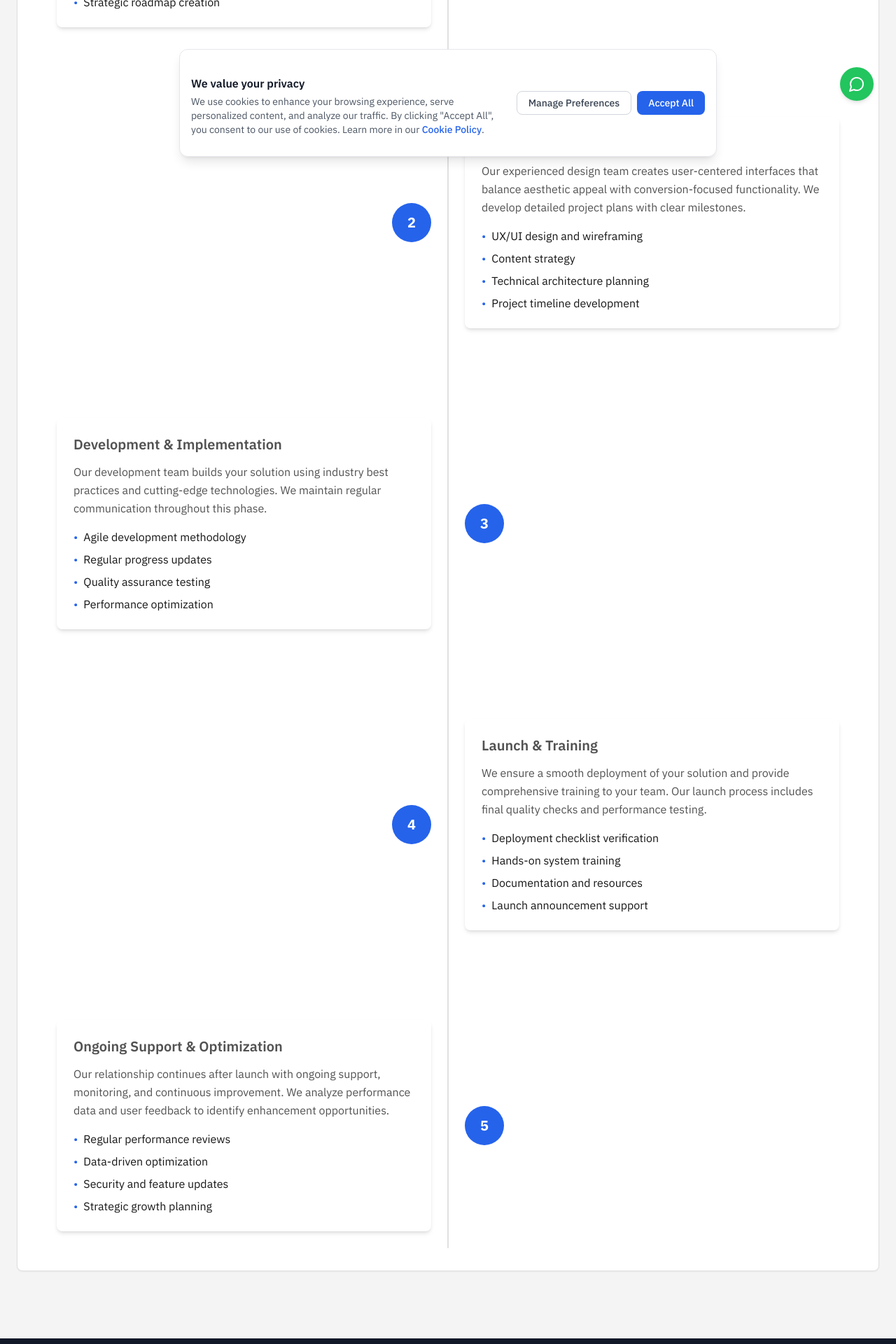
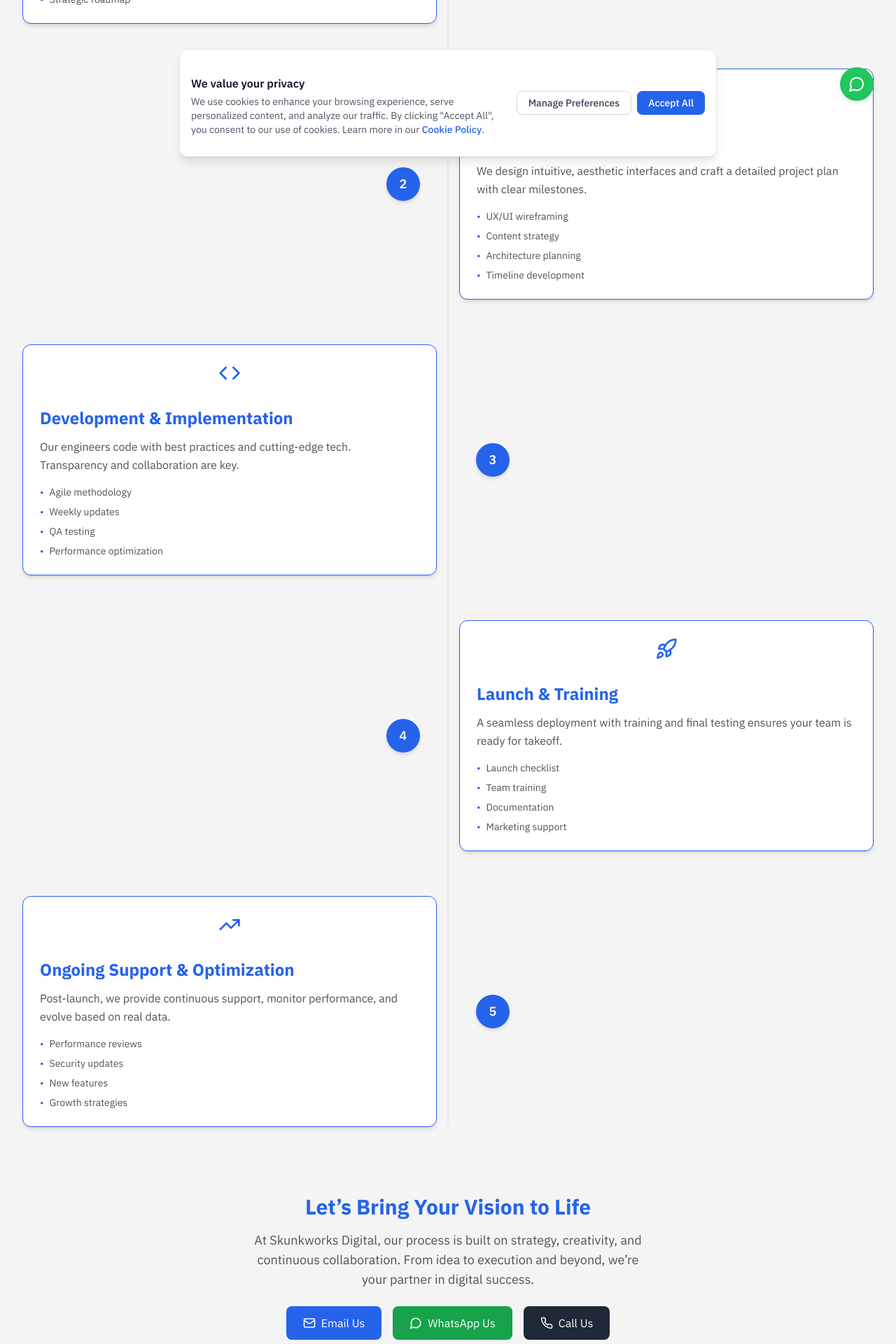
Before and after one commit to Skunkworks-Digital/www, a React (Vite) app: page /process in a window 1280 px wide. Shown: the part 560-2480 px from the top of the page at 70% size. Built offline with nearby package versions, Linux system fonts and the light colour scheme.

Commit message:
Update Process.tsx

```diff
--- a/src/components/Process.tsx
+++ b/src/components/Process.tsx
@@ -1,15 +1,19 @@
-import React from 'react';
-import { useInView } from 'react-intersection-observer';
+import React from "react";
+import { useInView } from "react-intersection-observer";
 import {
   Search,
   Palette,
   Code,
   Rocket,
-  TrendingUp
-} from 'lucide-react';
+  TrendingUp,
+  Mail,
+  Phone,
+  MessageCircle,
+} from "lucide-react";
 
 interface ProcessStepProps {
   number: number;
+  icon: React.ReactNode;
   title: string;
   description: string;
   features: string[];
@@ -20,36 +24,47 @@ interface ProcessStepProps {
 
 const ProcessStep: React.FC<ProcessStepProps> = ({
   number,
+  icon,
   title,
   description,
   features,
   isEven,
   inView,
-  delay
+  delay,
 }) => {
   return (
-    <div className={`relative z-10 mb-20 last:mb-0 transition-all duration-700 transform ${
-      inView
-        ? 'opacity-100 translate-y-0'
-        : 'opacity-0 translate-y-20'
-    }`} style={{ transitionDelay: `${delay}ms` }}>
-      <div className={`flex flex-col ${isEven ? 'md:flex-row-reverse' : 'md:flex-row'} items-center`}>
-        <div className="w-full md:w-1/2 p-6">
-          <div className="bg-[color:var(--ui-primary)] p-6 rounded-lg shadow-md hover:shadow-lg transition-all duration-300 hover:-translate-y-1">
-            <h3 className="text-xl font-semibold mb-3 mt-0">{title}</h3>
-            <p className="text-[color:var(--text-secondary)] mb-4">{description}</p>
-            <ul className="space-y-2">
+    <div
+      className={`relative z-10 mb-16 last:mb-0 transform transition-all duration-700 ${
+        inView ? "opacity-100 translate-y-0" : "opacity-0 translate-y-16"
+      }`}
+      style={{ transitionDelay: `${delay}ms` }}
+    >
+      <div
+        className={`flex flex-col-reverse ${
+          isEven ? "md:flex-row-reverse" : "md:flex-row"
+        } items-center gap-6 md:gap-10`}
+      >
+        {/* Text Content */}
+        <div className="w-full md:w-1/2 px-4">
+          <div className="border border-blue-600 bg-[color:var(--ui-primary)] p-6 rounded-xl shadow-md hover:shadow-lg transition-transform duration-300 hover:-translate-y-1">
+            <div className="flex justify-center mb-4 text-blue-600">{icon}</div>
+            <h3 className="text-2xl font-bold mb-3 text-blue-600">{title}</h3>
+            <p className="text-[color:var(--text-secondary)] mb-4">
+              {description}
+            </p>
+            <ul className="space-y-2 text-sm text-[color:var(--text-secondary)]">
               {features.map((feature, index) => (
                 <li key={index} className="flex items-start">
                   <span className="text-blue-600 mr-2">•</span>
-                  <span>{feature}</span>
+                  {feature}
                 </li>
               ))}
             </ul>
           </div>
         </div>
 
-        <div className="flex items-center justify-center w-14 h-14 bg-blue-600 text-white rounded-full font-bold text-xl md:mx-6 my-4 md:my-0 z-20 transition-transform duration-300 hover:scale-110">
+        {/* Step Number */}
+        <div className="flex items-center justify-center w-12 h-12 bg-blue-600 text-white rounded-full font-semibold text-lg shadow-md">
           {number}
         </div>
       </div>
@@ -65,93 +80,141 @@ const Process: React.FC = () => {
 
   const steps = [
     {
-      icon: <Search />,
+      icon: <Search size={32} />,
       title: "Discovery & Strategy",
-      description: "We begin by understanding your business goals, target audience, and competitive landscape. Through collaborative workshops and in-depth research, we develop a comprehensive digital strategy.",
+      description:
+        "We begin by understanding your business goals and audience. Workshops and research help shape a focused strategy.",
       features: [
-        "Business requirements gathering",
-        "User persona development",
+        "Business requirements",
+        "User personas",
         "Competitive analysis",
-        "Strategic roadmap creation"
-      ]
+        "Strategic roadmap",
+      ],
     },
     {
-      icon: <Palette />,
+      icon: <Palette size={32} />,
       title: "Design & Planning",
-      description: "Our experienced design team creates user-centered interfaces that balance aesthetic appeal with conversion-focused functionality. We develop detailed project plans with clear milestones.",
+      description:
+        "We design intuitive, aesthetic interfaces and craft a detailed project plan with clear milestones.",
       features: [
-        "UX/UI design and wireframing",
+        "UX/UI wireframing",
         "Content strategy",
-        "Technical architecture planning",
-        "Project timeline development"
-      ]
+        "Architecture planning",
+        "Timeline development",
+      ],
     },
     {
-      icon: <Code />,
+      icon: <Code size={32} />,
       title: "Development & Implementation",
-      description: "Our development team builds your solution using industry best practices and cutting-edge technologies. We maintain regular communication throughout this phase.",
+      description:
+        "Our engineers code with best practices and cutting-edge tech. Transparency and collaboration are key.",
       features: [
-        "Agile development methodology",
-        "Regular progress updates",
-        "Quality assurance testing",
-        "Performance optimization"
-      ]
+        "Agile methodology",
+        "Weekly updates",
+        "QA testing",
+        "Performance optimization",
+      ],
     },
     {
-      icon: <Rocket />,
+      icon: <Rocket size={32} />,
       title: "Launch & Training",
-      description: "We ensure a smooth deployment of your solution and provide comprehensive training to your team. Our launch process includes final quality checks and performance testing.",
+      description:
+        "A seamless deployment with training and final testing ensures your team is ready for takeoff.",
       features: [
-        "Deployment checklist verification",
-        "Hands-on system training",
-        "Documentation and resources",
-        "Launch announcement support"
-      ]
+        "Launch checklist",
+        "Team training",
+        "Documentation",
+        "Marketing support",
+      ],
     },
     {
-      icon: <TrendingUp />,
+      icon: <TrendingUp size={32} />,
       title: "Ongoing Support & Optimization",
-      description: "Our relationship continues after launch with ongoing support, monitoring, and continuous improvement. We analyze performance data and user feedback to identify enhancement opportunities.",
+      description:
+        "Post-launch, we provide continuous support, monitor performance, and evolve based on real data.",
       features: [
-        "Regular performance reviews",
-        "Data-driven optimization",
-        "Security and feature updates",
-        "Strategic growth planning"
-      ]
-    }
+        "Performance reviews",
+        "Security updates",
+        "New features",
+        "Growth strategies",
+      ],
+    },
   ];
 
   return (
-    <section id="process" ref={ref} className="py-16 bg-[color:var(--bg-primary)]">
-      <div className="container-custom">
-        <div className="tile">
-          <h2 className="flex items-center">
-            <TrendingUp className="section-icon" size={24} />
+    <section
+      id="process"
+      ref={ref}
+      className="w-full py-20 px-4 bg-[color:var(--bg-primary)]"
+    >
+      <div className="max-w-6xl mx-auto">
+        {/* Section Heading */}
+        <div className="text-center mb-16 px-4">
+          <h2 className="text-3xl md:text-4xl font-extrabold flex items-center justify-center gap-2 text-blue-600">
+            {/* Icon only visible on medium screens and up */}
+            <TrendingUp size={28} className="hidden md:inline-block" />
             Our Proven Process
           </h2>
 
-          <p className="section-description">
-            We follow a structured, collaborative approach to ensure every project delivers maximum value and meets your specific business objectives. Our process is designed to be transparent, efficient, and focused on measurable results.
+          <p className="mt-4 max-w-2xl mx-auto text-[color:var(--text-secondary)] text-base md:text-lg">
+            We follow a clear, collaborative process that ensures every project
+            meets your goals with real results and high value.
           </p>
+        </div>
+      </div>
 
-          <div className="relative mt-16">
-            {/* Process Line */}
-            <div className="absolute left-1/2 top-0 bottom-0 w-0.5 bg-[color:var(--ui-border)] transform -translate-x-1/2 hidden md:block"></div>
+      {/* Timeline */}
+      <div className="relative">
+        <div className="absolute left-1/2 top-0 bottom-0 w-px bg-[color:var(--ui-border)] transform -translate-x-1/2 hidden md:block"></div>
 
         {steps.map((step, index) => (
           <ProcessStep
             key={index}
             number={index + 1}
+            icon={step.icon}
             title={step.title}
             description={step.description}
             features={step.features}
             isEven={index % 2 === 1}
             inView={inView}
-                delay={index * 200}
+            delay={index * 150}
           />
         ))}
       </div>
+
+      {/* Conclusion & CTA */}
+      <div className="mt-24 text-center px-4">
+        <h3 className="text-2xl md:text-3xl font-bold mb-4 text-blue-600">
+          Let’s Bring Your Vision to Life
+        </h3>
+        <p className="max-w-xl mx-auto text-[color:var(--text-secondary)] text-base md:text-lg mb-6">
+          At Skunkworks Digital, our process is built on strategy, creativity,
+          and continuous collaboration. From idea to execution and beyond, we’re
+          your partner in digital success.
+        </p>
       </div>
+
+      <div className="flex flex-col sm:flex-row justify-center items-center gap-4 mt-6">
+        <a
+          href="mailto:  info@skunkworksdigital.co.za ?subject=Project Inquiry&body=Hi Skunkworks Digital, I'm interested in starting a project."
+          className="inline-flex items-center gap-2 bg-blue-600 text-white px-6 py-3 rounded-lg hover:bg-blue-700 transition"
+        >
+          <Mail size={18} /> Email Us
+        </a>
+        <a
+          href="https://wa.me/+27833807950?text=Hi%20Skunkworks%20Digital%2C%20I'm%20interested%20in%20starting%20a%20project."
+          target="_blank"
+          rel="noopener noreferrer"
+          className="inline-flex items-center gap-2 bg-green-600 text-white px-6 py-3 rounded-lg hover:bg-green-700 transition"
+        >
+          <MessageCircle size={18} /> WhatsApp Us
+        </a>
+        <a
+          href="tel:++27833807950"
+          className="inline-flex items-center gap-2 bg-gray-800 text-white px-6 py-3 rounded-lg hover:bg-gray-900 transition"
+        >
+          <Phone size={18} /> Call Us
+        </a>
       </div>
     </section>
   );
```
Lines whose indentation alone changed are shown as unchanged.
